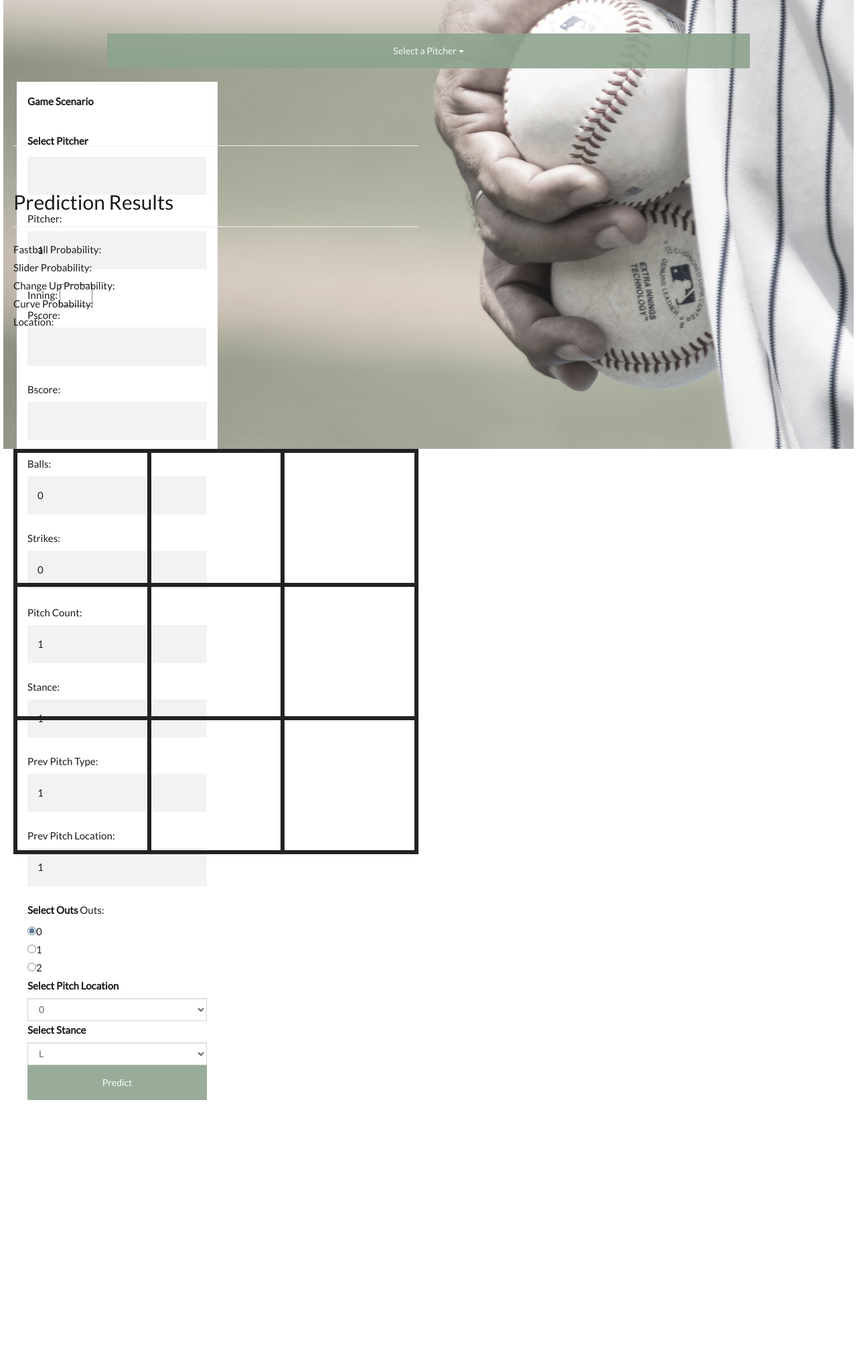
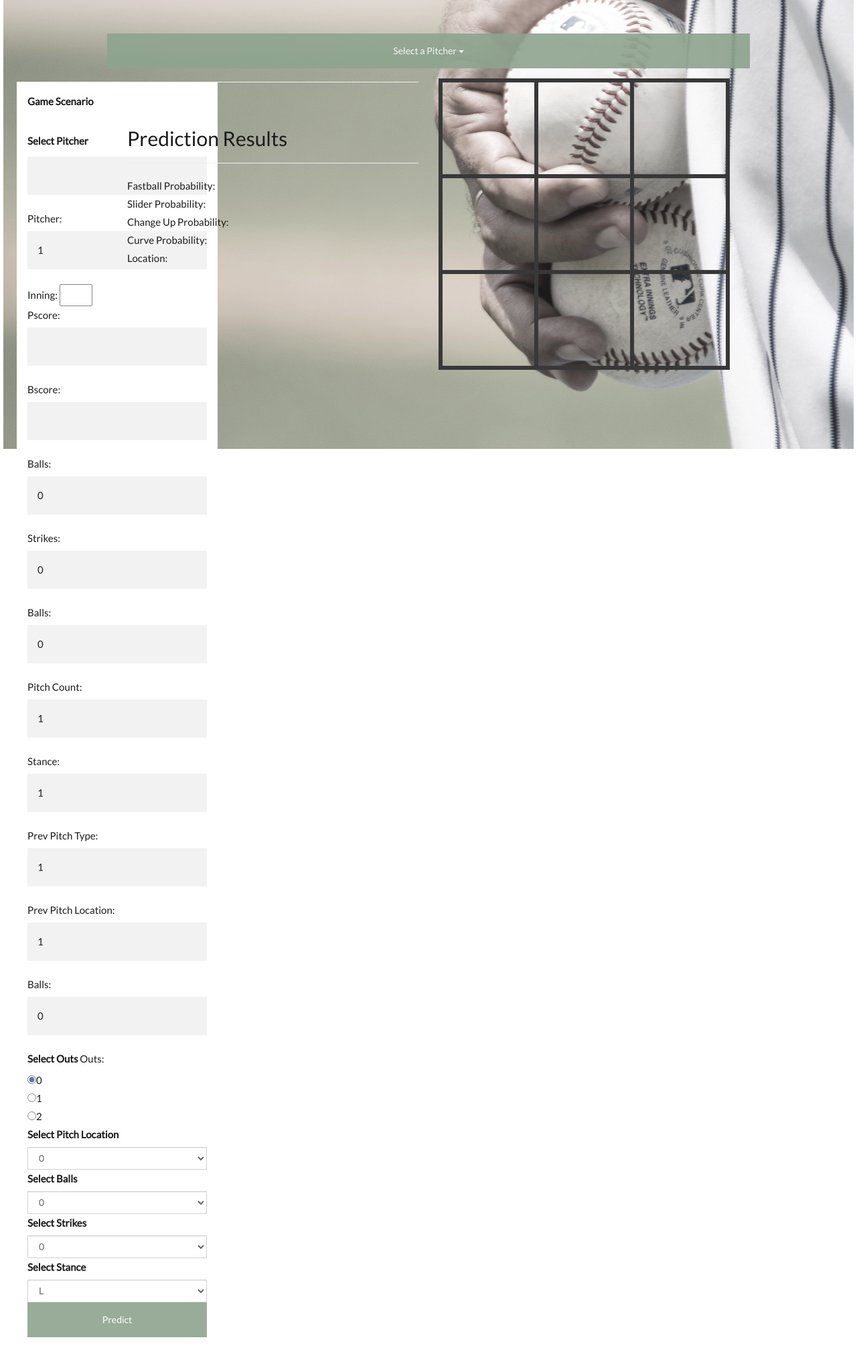
Before and after one commit to parkplace10/MLB_pitcher_analysis, a Flask app: page / in a window 1280 px wide. Shown: the part 50-2077 px from the top of the page at 67% size. Before the commit the page ends 1692 px from the top, so only its background shows below. Run offline with Flask 2, Linux system fonts and the light colour scheme; some libraries are stand-ins or nearby versions.

Commit message:
Update index-2.html

```diff
--- a/templates/index-2.html
+++ b/templates/index-2.html
@@ -24,800 +24,384 @@
   <script src="https://maxcdn.bootstrapcdn.com/bootstrap/3.4.0/js/bootstrap.min.js"></script>
 
   <style>
-
   body {
-
     font: 400 15px/1.8 Lato, sans-serif;
-
     color: #777;
-
   }
-
   h3, h4 {
-
     margin: 10px 0 30px 0;
-
     letter-spacing: 10px;
-
     font-size: 20px;
-
     color: #111;
-
   }
-
   .container {
-
     padding: 80px 120px;
-
   }
-
   .person {
-
     border: 10px solid transparent;
-
     margin-bottom: 25px;
-
     width: 80%;
-
     height: 80%;
-
     opacity: 0.7;
-
   }
-
   .box {
-
   height: 600px;
-
   width: 100%;
-
   padding: 20px;
-
   color: black;
-
   background: white;
-
 }
-
   .person:hover {
-
     border-color: #f1f1f1;
-
   }
-
   .carousel-inner img {
-
     -webkit-filter: grayscale(90%);
-
     filter: grayscale(90%); /* make all photos black and white */
-
     width: 100%; /* Set width to 100% */
-
     margin: auto;
-
   }
-
   .carousel-caption h3 {
-
     color: #fff !important;
-
   }
-
   @media (max-width: 600px) {
-
     .carousel-caption {
-
       display: none; /* Hide the carousel text when the screen is less than 600 pixels wide */
-
     }
-
   }
-
   .bg-1 {
-
     background: #2d2d30;
-
     color: #bdbdbd;
-
   }
-
   .bg-1 h3 {color: #fff;}
-
   .bg-1 p {font-style: italic;}
-
   .list-group-item:first-child {
-
     border-top-right-radius: 0;
-
     border-top-left-radius: 0;
-
   }
-
   .list-group-item:last-child {
-
     border-bottom-right-radius: 0;
-
     border-bottom-left-radius: 0;
-
   }
-
   .thumbnail {
-
     padding: 0 0 15px 0;
-
     border: none;
-
     border-radius: 0;
-
   }
-
   .thumbnail p {
-
     margin-top: 15px;
-
     color: #555;
-
   }
-
   .btn {
-
     padding: 10px 20px;
-
     background-color: #333;
-
     color: #f1f1f1;
-
     border-radius: 0;
-
     transition: .2s;
-
   }
-
   .btn:hover, .btn:focus {
-
     border: 1px solid #333;
-
     background-color: #fff;
-
     color: #000;
-
   }
-
   .modal-header, h4, .close {
-
     background-color: #333;
-
     color: #fff !important;
-
     text-align: center;
-
     font-size: 30px;
-
   }
-
   .modal-header, .modal-body {
-
     padding: 40px 50px;
-
   }
-
   .nav-tabs li a {
-
     color: #777;
-
   }
-
   #googleMap {
-
     width: 100%;
-
     height: 400px;
-
     -webkit-filter: grayscale(100%);
-
     filter: grayscale(100%);
-
   }
-
   .navbar {
-
     font-family: Montserrat, sans-serif;
-
     margin-bottom: 0;
-
     background-color: #2d2d30;
-
     border: 0;
-
     font-size: 11px !important;
-
     letter-spacing: 4px;
-
     opacity: 0.9;
-
   }
-
   .navbar li a, .navbar .navbar-brand {
-
     color: #d5d5d5 !important;
-
   }
-
   .navbar-nav li a:hover {
-
     color: #fff !important;
-
   }
-
   .navbar-nav li.active a {
-
     color: #fff !important;
-
     background-color: #29292c !important;
-
   }
-
   .navbar-default .navbar-toggle {
-
     border-color: transparent;
-
   }
-
   .open .dropdown-toggle {
-
     color: #fff;
-
     background-color: #555 !important;
-
   }
-
   .dropdown-menu li a {
-
     color: #000 !important;
-
   }
-
   .dropdown-menu li a:hover {
-
     background-color: red !important;
-
   }
-
   footer {
-
     background-color: #2d2d30;
-
     color: #f5f5f5;
-
     padding: 32px;
-
   }
-
   footer a {
-
     color: #f5f5f5;
-
   }
-
   footer a:hover {
-
     color: #777;
-
     text-decoration: none;
-
   }
-
   .form-control {
-
     border-radius: 0;
-
   }
-
   textarea {
-
     resize: none;
-
   }
-
   .square {
-
   height: 50px;
-
   width: 50px;
-
   background-color: #555;
-
 }
-
     .inningheader {
-
     background-color: #2d2d30;
-
     position: absolute;
-
     left: 150px;
-
     color: white;
-
     padding: 8px 30px;
-
     text-align: center;
-
     text-align: left;
-
     left:-200px;
-
     bottom:50%;
-
   }
-
-
-
   .inninginput {
-
     position: absolute;
-
     left: 150px;
-
     color: black(218, 218, 218);
-
     padding: 8px 30px;
-
     text-align: center;
-
     text-align: left;
-
     left:-215px;
-
     bottom: -50px;
-
   }
-
   .outsheader{
-
     background-color: #2d2d30;
-
     position: absolute;
-
     left: 150px;
-
     color: white;
-
     padding: 8px 30px;
-
     text-align: center;
-
     text-align: left;
-
     left:175px;
-
     bottom:50%;
-
   }
-
-
-
   .outsinput {
-
     position: absolute;
-
     left: 150px;
-
     color: black(218, 218, 218);
-
     padding: 8px 30px;
-
     text-align: center;
-
     text-align: left;
-
     left:175px;
-
     bottom: -60px;
-
   }
-
   .secondbaseinput{
-
     background-color: #2d2d30;
-
     position: ;
-
     left: 150px;
-
     color: white;
-
     padding: 8px 30px;
-
     text-align: center;
-
     text-align: left;
-
     left:50%;
-
     bottom:50%;
-
   }
-
   .pitchcountinput {
-
     background-color: #2d2d30;
-
     position: absolute;
-
     left: 150px;
-
     color: white;
-
     padding: 8px 30px;
-
     text-align: center;
-
     text-align: left;
-
     left:-20px;
-
     bottom:-200px;
-
   }
-
   .firstbaseinput {
-
     background-color: #2d2d30;
-
     position: absolute;
-
     left: 150px;
-
     color: white;
-
     padding: 8px 30px;
-
     text-align: center;
-
     text-align: left;
-
     left:180px;
-
     bottom:-200px;
-
   }
-
   .thirdbaseinput {
-
     background-color: #2d2d30;
-
     position: absolute;
-
     left: 150px;
-
     color: white;
-
     padding: 8px 30px;
-
     text-align: center;
-
     text-align: left;
-
     left:-200px;
-
     bottom:-200px;
-
   }
-
   .batterstance {
-
     background-color: #2d2d30;
-
     position: absolute;
-
     left: 150px;
-
     color: white;
-
     padding: 8px 30px;
-
     text-align: center;
-
     text-align: left;
-
     left:-55px;
-
     bottom:-480px;
-
   }
-
   .ballcount {
-
     background-color: #2d2d30;
-
     position: absolute;
-
     left: 150px;
-
     color: white;
-
     padding: 8px 30px;
-
     text-align: center;
-
     text-align: left;
-
     left:-200px;
-
     bottom:-480px;
-
   }
-
   .strikecount {
-
     background-color: #2d2d30;
-
     position: absolute;
-
     left: 150px;
-
     color: white;
-
     padding: 8px 30px;
-
     text-align: center;
-
     text-align: left;
-
     left:100px;
-
     bottom:-480px;
-
   }
-
   .diamond {
-
                     width: 0;
-
                     height: 0;
-
                     border: 200px solid transparent;
-
                     border-bottom-color: lightblue;
-
                     position: relative;
-
                     text-align: center;
-
                     top: -200px;
-
                   }
-
                   .diamond:after {
-
                     content: '';
-
                     position: absolute;
-
                     left: -200px;
-
                     top: 200px;
-
                     width: 0;
-
                     height: 0;
-
                     border: 200px solid transparent;
-
                     border-top-color: lightblue;
-
                   }
-
     .pitch1 {
-
   /* The image used */
-
   background-image: url('static/images/pitch1.jpg');
-
-
-
   /* Control the height of the image */
-
   width: 100%;
-
   height: 700px;
-
   filter: grayscale(75%); /* make all photos black and white */
-
   margin: auto;
-
   opacity: 0.9;
-
-
-
   /* Center and scale the image nicely */
-
   background-position: center;
-
   background-repeat: no-repeat;
-
   background-size: cover;
-
   position: relative;
-
 }
-
-
-
 /* Add styles to the form container */
-
 .containergame {
-
   position: absolute;
-
   left: 0;
-
   margin: 20px;
-
   max-width: 300px;
-
   padding: 16px;
-
   background-color: white;
-
 }
-
-
-
-
-
 /* Add styles to the form container */
-
 .containerstats {
-
   position: absolute;
-
   right: 0;
-
   margin: 20px;
-
   max-width: 300px;
-
   padding: 16px;
-
   background-color: white;
-
 }
-
 /* Full-width input fields */
-
   input[type=text], input[type=password] {
-
   width: 100%;
-
   padding: 15px;
-
   margin: 5px 0 22px 0;
-
   border: none;
-
   background: #f1f1f1;
-
 }
-
-
-
 input[type=text]:focus, input[type=password]:focus {
-
   background-color: #ddd;
-
   outline: none;
-
 }
-
-
-
 /* Set a style for the submit button */
-
 .btn {
-
   background-color: #4CAF50;
-
   color: white;
-
   padding: 16px 20px;
-
   border: none;
-
   cursor: pointer;
-
   width: 100%;
-
   opacity: 0.9;
-
 }
-
-
-
 .btn:hover {
-
   opacity: 1;
-
 }
-
-
-
 table {
-
   width: 100%;
-
   border-collapse: collapse;
-
 }
-
-
-
 td {
-
   width: 33.333%;
-
   border: 6px solid #222;
-
 }
-
-
-
 td::after {
-
   content: "";
-
   display: block;
-
   margin-top: 100%;
-
 }
-
-
-
 td {
-
   border: 6px solid #222;
-
 }
-
-
-
 td:first-of-type {
-
   border-left-color: solid black;
-
   border-top-color: solid black;
-
 }
-
-
-
 td:nth-of-type(2) {
-
   border-top-color: solid black;
-
 }
-
-
-
 td:nth-of-type(3) {
-
   border-right-color: solid black;
-
   border-top-color: solid black;
-
 }
-
-
-
 tr:nth-of-type(3) td {
-
   border-bottom-color: solid black;
-
 }
-
-
 
   </style>
 
@@ -939,7 +523,7 @@
 
                                 Strikes: <input type="text" name="strikes" value="{{ input_data['strikes'] }}"><br>
 
-
+                                Balls: <input type="text" name="balls" value="{{ input_data['balls'] }}"><br>
 
                                 Pitch Count: <input type="text" name="pitch_num" value="{{ input_data['pitch_num'] }}"><br>
 
@@ -949,7 +533,7 @@
 
                                 Prev Pitch Location: <input type="text" name="previous_pitch_location" value="{{ input_data['previous_pitch_location'] }}"><br>
 
-
+                                Balls: <input type="text" name="balls" value="{{ input_data['balls'] }}"><br>
                                 <div class="form-group">
 
                                  <label for="exampleFormControlSelect1">Select Outs</label>
@@ -977,9 +561,39 @@
                                     <option>4</option>
                                  </select>
 
+                            <div class="form-group">
 
+                                <label for="exampleFormControlSelect1">Select Balls</label>
 
+                                <select class="form-control" id="exampleFormControlSelect1">
 
+                                    <option>0</option>
+
+                                    <option>1</option>
+
+                                    <option>2</option>
+
+                                    <option>3</option>
+
+                                    <option>4</option>
+
+                                </select>
+
+                            <div class="form-group">
+
+                                <label for="exampleFormControlSelect1">Select Strikes</label>
+
+                                <select class="form-control" id="exampleFormControlSelect1">
+
+                                    <option>0</option>
+
+                                    <option>1</option>
+
+                                    <option>2</option>
+
+                                    <option>3</option>
+
+                                </select>
 
                             <div class="form-group">
 
```
